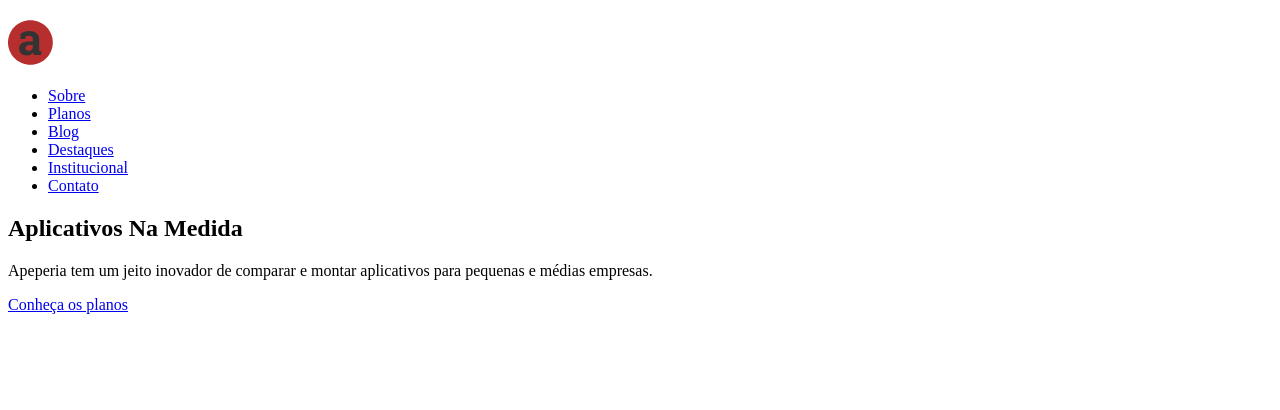
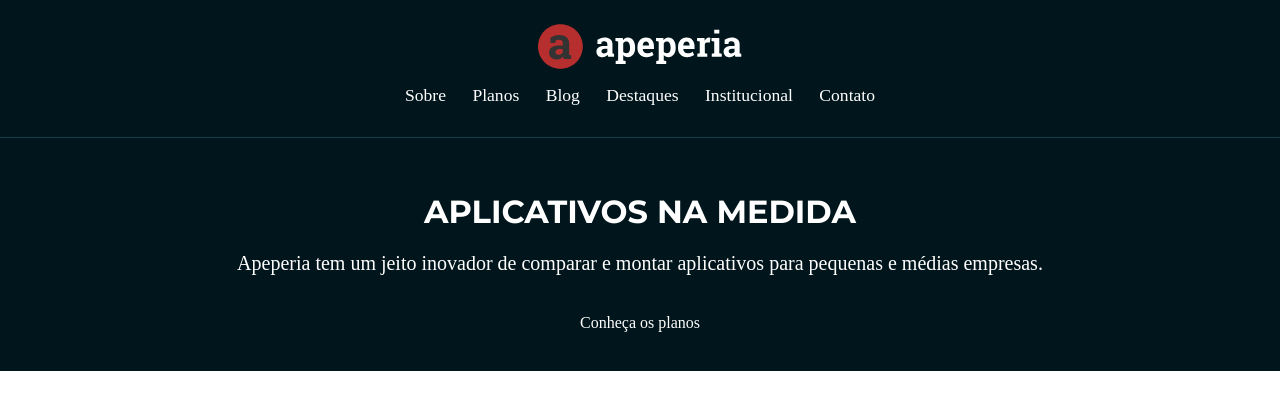
Before and after one commit to JorgeLuizB/Apeperia, a plain HTML site: page index.html in a window 1280 px wide. Drawn offline with Linux system fonts and the light colour scheme.

Commit message:
aplicando estilos no header e no main

```diff
--- /dev/null
+++ b/css/base.css
@@ -0,0 +1,3 @@
+body{
+    font-family: 'Open Sans', sans-serif;
+}
--- a/index.html
+++ b/index.html
@@ -7,27 +7,32 @@
     <link rel="preconnect" href="https://fonts.googleapis.com">
     <link rel="preconnect" href="https://fonts.gstatic.com" crossorigin>
     <link href="https://fonts.googleapis.com/css2?family=Montserrat:wght@300;400;700&family=Open+Sans:wght@300;400;700&display=swap" rel="stylesheet">
+    <link rel="stylesheet" href="css/base.css">
+    <link rel="stylesheet" href="css/cabecalho.css">
+    <link rel="stylesheet" href="css/chamada.css">
+    <link rel="stylesheet" href="css/reset.css">
+
     <title>Home | Apeperia</title>
 </head>
 <body>
-    <header>
-        <img src="img/logo-apeperia.svg" alt="Logo da Apeperia">
-        <nav>
+    <header class="cabecalho">
+        <img src="img/logo-apeperia.svg" alt="Logo da Apeperia" class="cabecalho__logo">
+        <nav class="cabecalho__navegacao">
             <ul>
-                <li><a href="#">Sobre</a></li>
-                <li><a href="#">Planos</a></li>
-                <li><a href="#">Blog</a></li>
-                <li><a href="#">Destaques</a></li>
-                <li><a href="#">Institucional</a></li>
-                <li><a href="#">Contato</a></li>
+                <li class="cabecalho__link"><a href="#" >Sobre</a></li>
+                <li class="cabecalho__link"><a href="#">Planos</a></li>
+                <li class="cabecalho__link"><a href="#">Blog</a></li>
+                <li class="cabecalho__link"><a href="#">Destaques</a></li>
+                <li class="cabecalho__link"><a href="#">Institucional</a></li>
+                <li class="cabecalho__link"><a href="#">Contato</a></li>
             </ul>
         </nav>
     </header>
     <main>
-        <section>
-            <h1>Aplicativos Na Medida</h1>
-            <p>Apeperia tem um jeito inovador de comparar e montar aplicativos para pequenas e médias empresas.</p>
-            <a href="#">Conheça os planos</a>
+        <section class="chamada">
+            <h1 class="chamada__titulo">Aplicativos Na Medida</h1>
+            <p class="chamada__texto">Apeperia tem um jeito inovador de comparar e montar aplicativos para pequenas e médias empresas.</p>
+            <a href="#" class="chamada__botao">Conheça os planos</a>
         </section>
     </main>
 </body>
```
